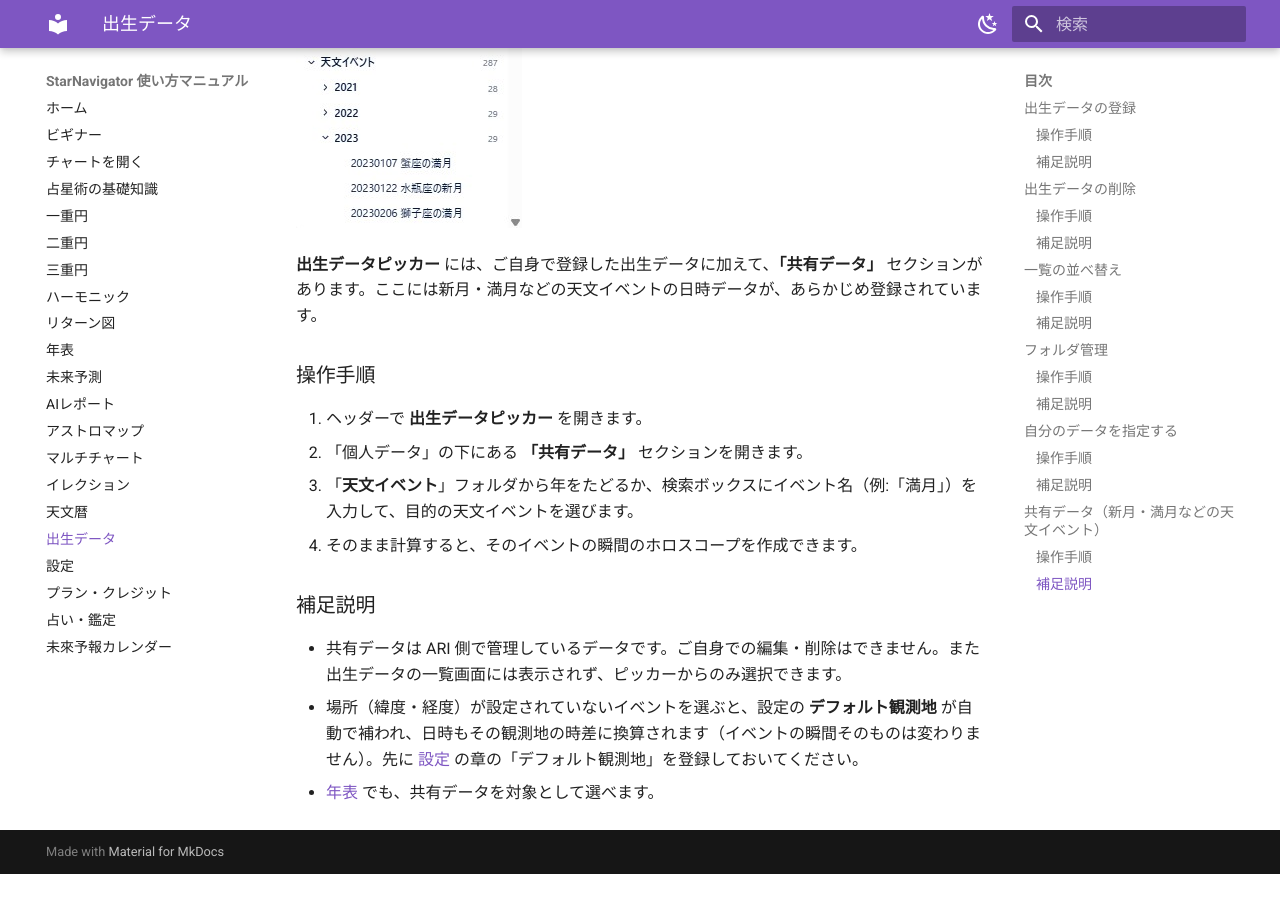
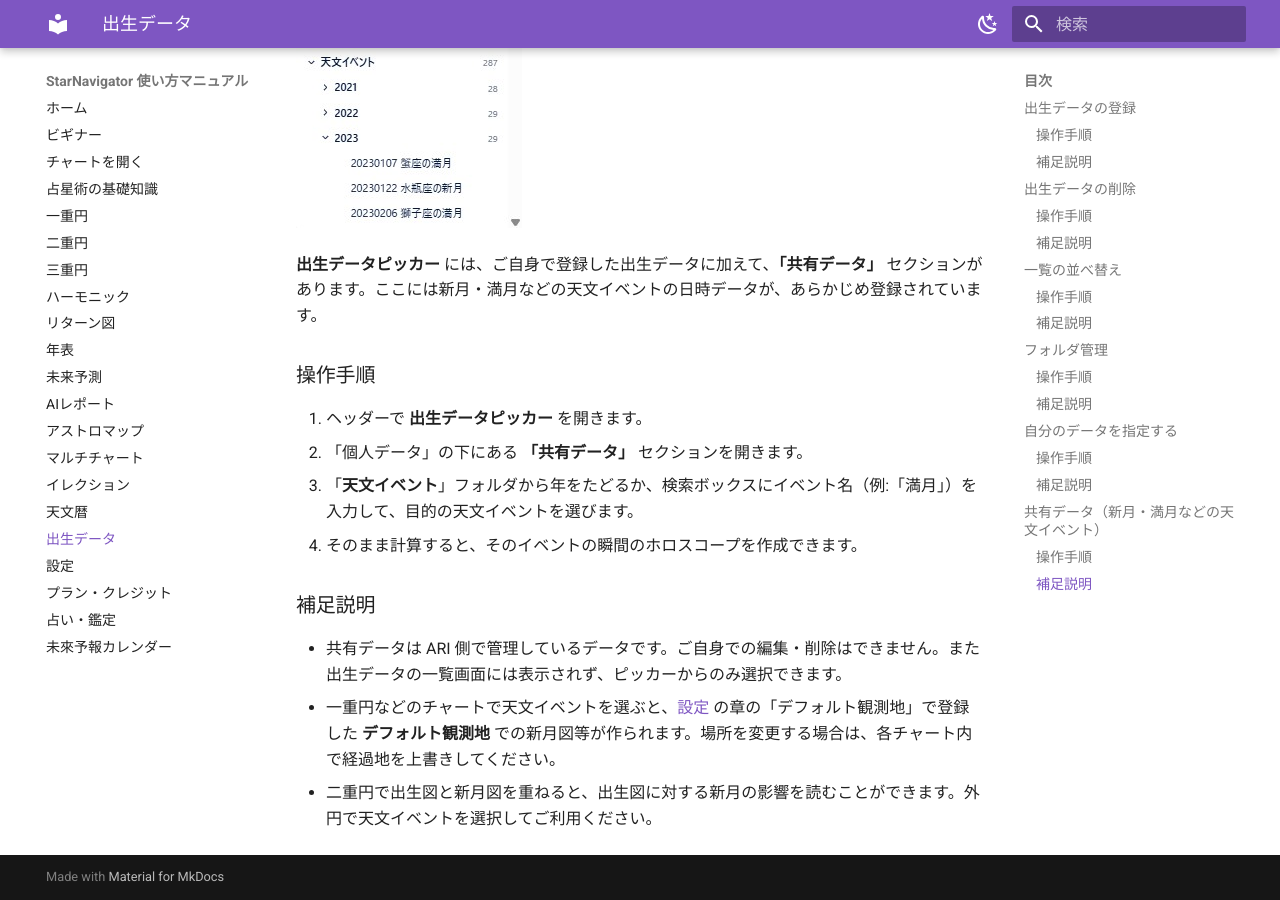
Before and after one commit to KeikoKagawa/starnavi-manual, an MkDocs documentation site: the page built from docs/birth-data.md, in a window 1280 px wide and 900 px high, scrolled down 5626 px. Built offline with MkDocs 1.6.1 and Material for MkDocs 9.7.7, drawn with Linux system fonts in a browser that asks for light colours; before the commit the page ends 6500 px from its top, so only the background shows below that.

Commit message:
content(出生データ): 共有データ補足を実用例ベースに差し替え(新月図の観測地/二重円での重ね読み)
Co-Authored-By: Claude Fable 5 <noreply@anthropic.com>

```diff
--- a/docs/birth-data.md
+++ b/docs/birth-data.md
@@ -114,5 +114,5 @@
 ### 補足説明
 
 - 共有データは ARI 側で管理しているデータです。ご自身での編集・削除はできません。また出生データの一覧画面には表示されず、ピッカーからのみ選択できます。
-- 場所（緯度・経度）が設定されていないイベントを選ぶと、設定の **デフォルト観測地** が自動で補われ、日時もその観測地の時差に換算されます（イベントの瞬間そのものは変わりません）。先に [設定](settings.md) の章の「デフォルト観測地」を登録しておいてください。
-- [年表](timeline.md) でも、共有データを対象として選べます。
+- 一重円などのチャートで天文イベントを選ぶと、[設定](settings.md) の章の「デフォルト観測地」で登録した **デフォルト観測地** での新月図等が作られます。場所を変更する場合は、各チャート内で経過地を上書きしてください。
+- 二重円で出生図と新月図を重ねると、出生図に対する新月の影響を読むことができます。外円で天文イベントを選択してご利用ください。
```
